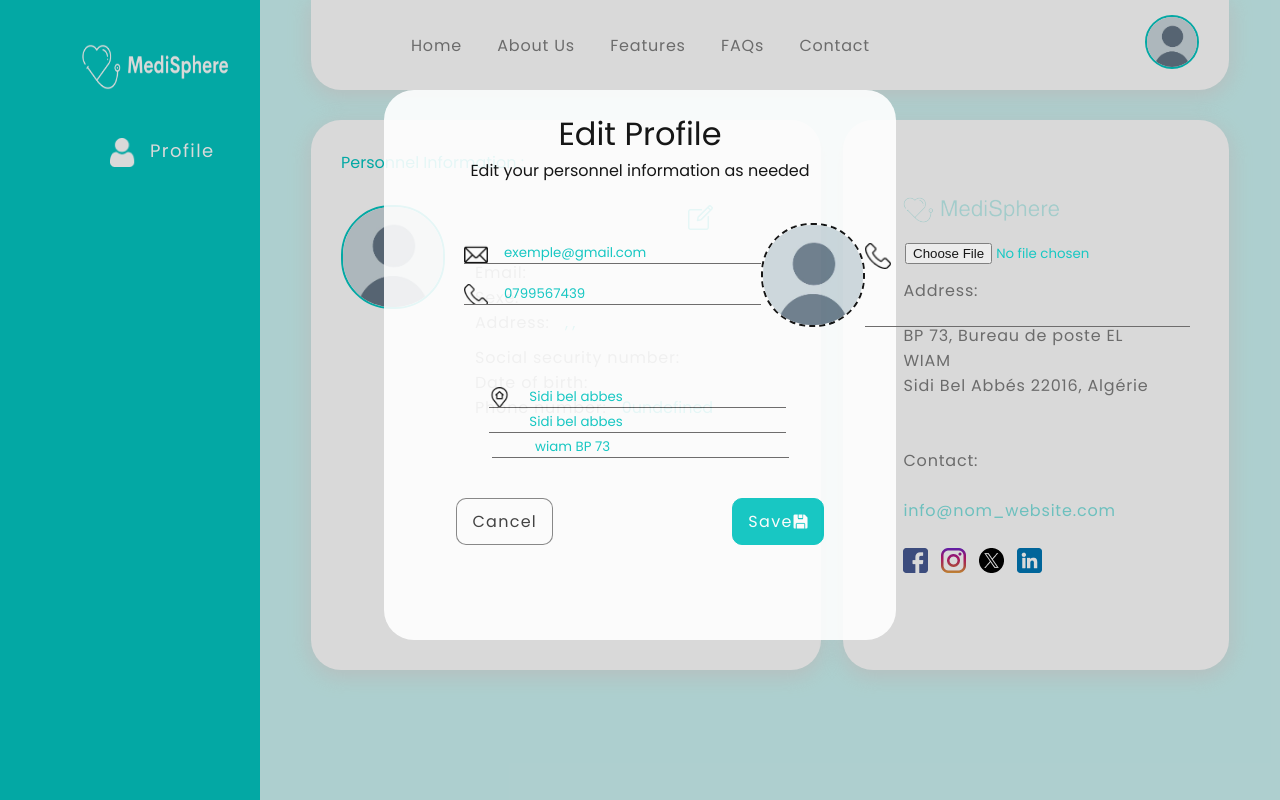
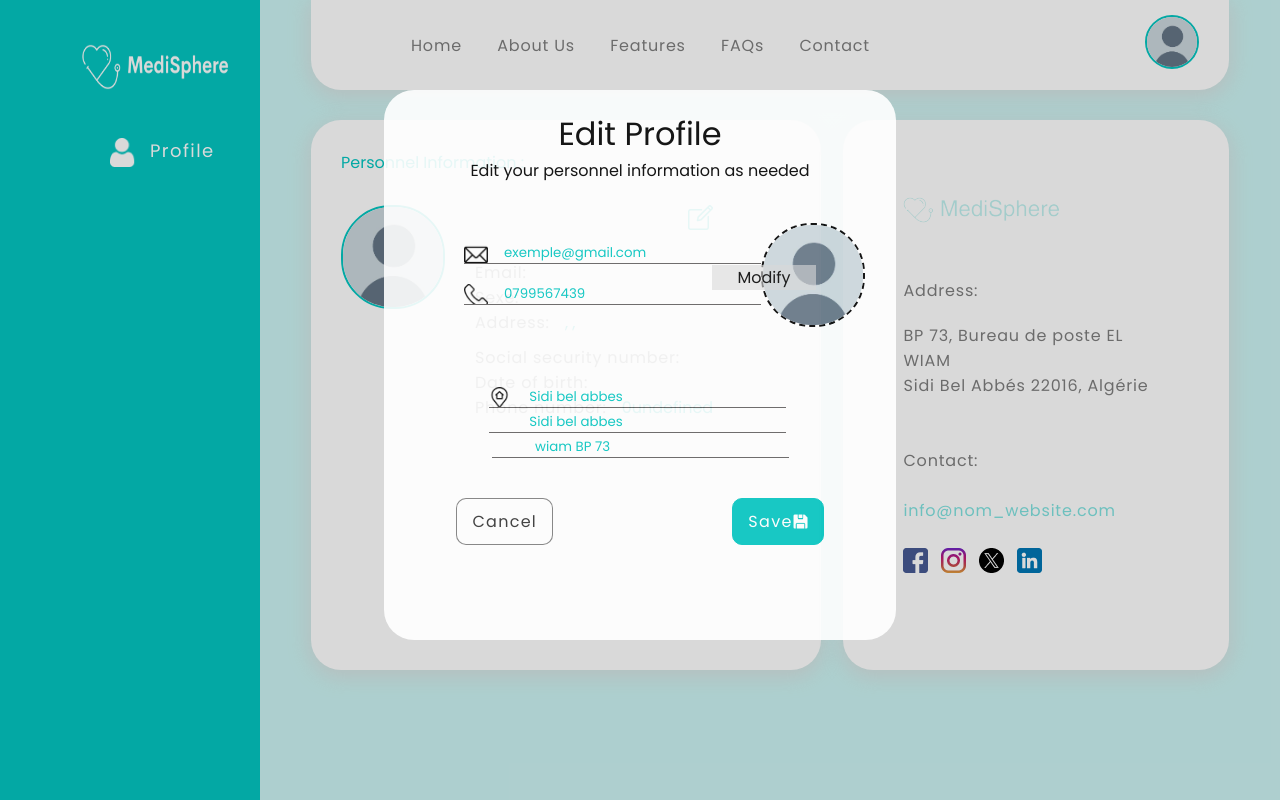
Before and after one commit to achiri-asma/PROJECT_S2, a Vue app: page /DashUser/1 in a window 1280 px wide. Both pictures are taken after a click on the picture 700 px from the left and 217 px from the top of the page. Built offline with nearby package versions, Linux system fonts and the light colour scheme; no server answers.

Commit message:
finalisation ms-profile with problem in displaying the image

```diff
--- a/src/components/HeaderPage.vue
+++ b/src/components/HeaderPage.vue
@@ -13,25 +13,38 @@
       <button id="btt1" @click="login2" type="submit">Log In</button>
     </div>
     <router-link v-if="isLandingPage" :to="{ name: 'DashUser', params: { userId: id } }">
-      <img src="../assets/image3.png" alt="profil" id="profile">
+      <img v-if="UserInfo.image" :src="UserInfo.image" id="profile">
+      <img v-else src="../assets/image3.png" id="profile">
     </router-link>
   </header>
 </template>
 
 <script>
 import router from '@/router'
+import axios from 'axios'
 
 export default {
   name: 'HeaderPage',
   data() {
     return {
       isLandingPage: false,
+      UserInfo: {
+        adresse: {
+          wilaya: '',
+          commune: '',
+          rue: ''
+        }
+      }
     }
   },
   mounted() {
     if (this.$route.name === 'LandingPage') {
       this.isLandingPage = true;
     }
+    axios.get(`http://localhost:7777/service-profile/api/PatientInfo/${this.id}/`)
+    .then(response => {
+      this.UserInfo = response.data
+    })
   },
   props : [ 'id' ],
   methods: {
--- a/src/pages/EditProfile1.vue
+++ b/src/pages/EditProfile1.vue
@@ -1,6 +1,6 @@
 <template>
     <div class="editprofil1">
-        <form><!--@submit.prevent="updateProfile1"-->
+        <form @submit.prevent="updateProfile1">
             <h1>Edit Profile</h1>
             <p>Edit your personnel information as needed</p>
             <div class="editinputs">
@@ -10,17 +10,21 @@
                 </div>
                 <img v-if="image" :src="image">
                 <img v-else src="../assets/image3.png"/>
+                <input type="file" ref="fileInput" @change="handleFileUpload1" style="display: none">
+                <div class="modify" @click="modify">Modify</div>
             </div>
             <textarea name="textarea1" rows="6" v-model="biographie" placeholder="Edit your biography as needed."></textarea>
             <div class="buttons">
-                <button class="cancel" @click="CancelEdit">Cancel</button>
-                <button class="save">Save <img src="../assets/diskette.png"> </button>
+                <button type="button" class="cancel" @click="CancelEdit">Cancel</button>
+                <button type="submit" class="save">Save <img src="../assets/diskette.png"> </button>
             </div>
         </form>
     </div>
 </template>
 
 <script>
+import axios from 'axios'
+
 export default{
     props : [ 'medecinId', 'medecinInfo' ],
     data() {
@@ -46,6 +50,26 @@ export default{
     methods : {
         CancelEdit() {
             this.$emit('edit-profile')
+        },
+        modify() {
+            this.$refs.fileInput.click();
+        },
+        handleFileUpload1(event) {
+            this.image = URL.createObjectURL(event.target.files[0])
+        },
+        updateProfile1() {
+            const formData = {
+            email: this.email,
+            phone: this.phone,
+            bio: this.biographie,
+            image: this.image
+            }
+            axios.put(`http://localhost:7777/service-profile/api/update/medecin/${this.medecinId}/cordonnee`, formData)
+            .then(response => {
+                console.log(response.data)
+                this.$emit('medecin-profile-updated', response.data)
+                this.CancelEdit()
+            })
         }
     }
 }
@@ -78,6 +102,7 @@ export default{
         display: flex;
         justify-content: space-between;
         margin: 40px;
+        position: relative;
     }
     .editprofil1 .editinputs input, .editprofil2 input, .editprofil3 input{
         border: none;
@@ -107,6 +132,14 @@ export default{
         height: 100px;
         border: 2px dashed black;
         border-radius: 50px;
+    }
+    .editprofil1 .modify, .editprofil3 .modify{
+        width: 104px;
+        color: rgb(9, 9, 9);
+        background-color: rgb(217, 217, 217, 0.6);
+        position: absolute;
+        right: 0;
+        top: 40%;
     }
     .editprofil1 textarea{
         width: 85%;
--- a/src/pages/EditProfile3.vue
+++ b/src/pages/EditProfile3.vue
@@ -10,13 +10,14 @@
                 </div>
                 <img v-if="image" :src="image">
                 <img v-else src="../assets/image3.png">
-                <input type="file" @change="handleFileUpload">
+                <input type="file" ref="fileInput" @change="handleFileUpload3" style="display: none">
+                <div class="modify" @click="modify">Modify</div>
             </div>
             <input type="text" v-model="wilaya" placeholder="Sidi bel abbes">&nbsp;
             <input type="text" v-model="commune" placeholder="Sidi bel abbes">&nbsp;
             <input type="text" v-model="rue" placeholder=" wiam BP 73 ">
             <div class="buttons">
-                <button class="cancel" @click="CancelEdit">Cancel</button>
+                <button type="button" class="cancel" @click="CancelEdit">Cancel</button>
                 <button type="submit" class="save">Save <img src="../assets/diskette.png"> </button>
             </div>
         </form>
@@ -56,15 +57,11 @@ export default{
         CancelEdit() {
             this.$emit('edit-profile')
         },
-        handleFileUpload(event) {
-            const file = event.target.files[0]
-            if (file) {
-                const reader = new FileReader()
-                reader.onload = () => {
-                this.image = reader.result
-                }
-                reader.readAsDataURL(file)
-            }
+        modify() {
+            this.$refs.fileInput.click();
+        },
+        handleFileUpload3(event) {
+            this.image = URL.createObjectURL(event.target.files[0])
         },
         updateProfile3() {
             const formData = {
@@ -77,11 +74,10 @@ export default{
                 rue: this.rue
             }
             }
-            console.log(formData)
-            axios.put(`http://localhost:7777/service-profile/api/update/patient/${this.userId}/cordonneeandimage`, formData)
+            axios.put(`http://localhost:7777/service-profile/api/update/patient/${this.userId}/cordonnee`, formData)
             .then(response => {
                 console.log(response.data)
-                this.$emit('profile-updated', response.data)
+                this.$emit('user-profile-updated', response.data)
                 this.CancelEdit()
             })
         }
--- a/src/pages/ProfileMed.vue
+++ b/src/pages/ProfileMed.vue
@@ -59,7 +59,7 @@
                 </div>
             </div>
         </div>
-        <EditProfil1 v-show="showEditProfil1" @edit-profile="EditProfil1" :medecinId="medecinId" :medecinInfo="medecinInfo"/>
+        <EditProfil1 v-show="showEditProfil1" @edit-profile="EditProfil1" @medecin-profile-updated="updateMedecinInfo" :medecinId="medecinId" :medecinInfo="medecinInfo"/>
         <EditProfil2 v-show="showEditProfil2" @edit-profile="EditProfil2" :medecinId="medecinId"/>
     </div>
 </template>
@@ -85,6 +85,9 @@ export default {
         },
         EditProfil2() {
             this.showEditProfil2 = !this.showEditProfil2
+        },
+        updateMedecinInfo(updatedMedecinInfo) {
+            this.medecinInfo = updatedMedecinInfo
         }
     },
     mounted() {
--- a/src/pages/ProfileUser.vue
+++ b/src/pages/ProfileUser.vue
@@ -49,7 +49,7 @@
                 <img src="../assets/linkedin.png" alt="linkedin">
             </div>
         </div>
-        <EditProfil3 v-show="showEditProfil3" @edit-profile="EditProfil3" @profile-updated="updateUserInfo" :userId="userId" :userInfo="UserInfo"/>
+        <EditProfil3 v-show="showEditProfil3" @edit-profile="EditProfil3" @user-profile-updated="updateUserInfo" :userId="userId" :userInfo="UserInfo"/>
     </div>
 </template>
 
@@ -87,7 +87,7 @@ export default {
     mounted() {
         axios.get(`http://localhost:7777/service-profile/api/PatientInfo/${this.userId}/`)
         .then(response => {
-            this.UserInfo = response.data;
+            this.UserInfo = response.data
         })
     }
 }
```
Also changed, not shown: src/assets/image0.png (added).
